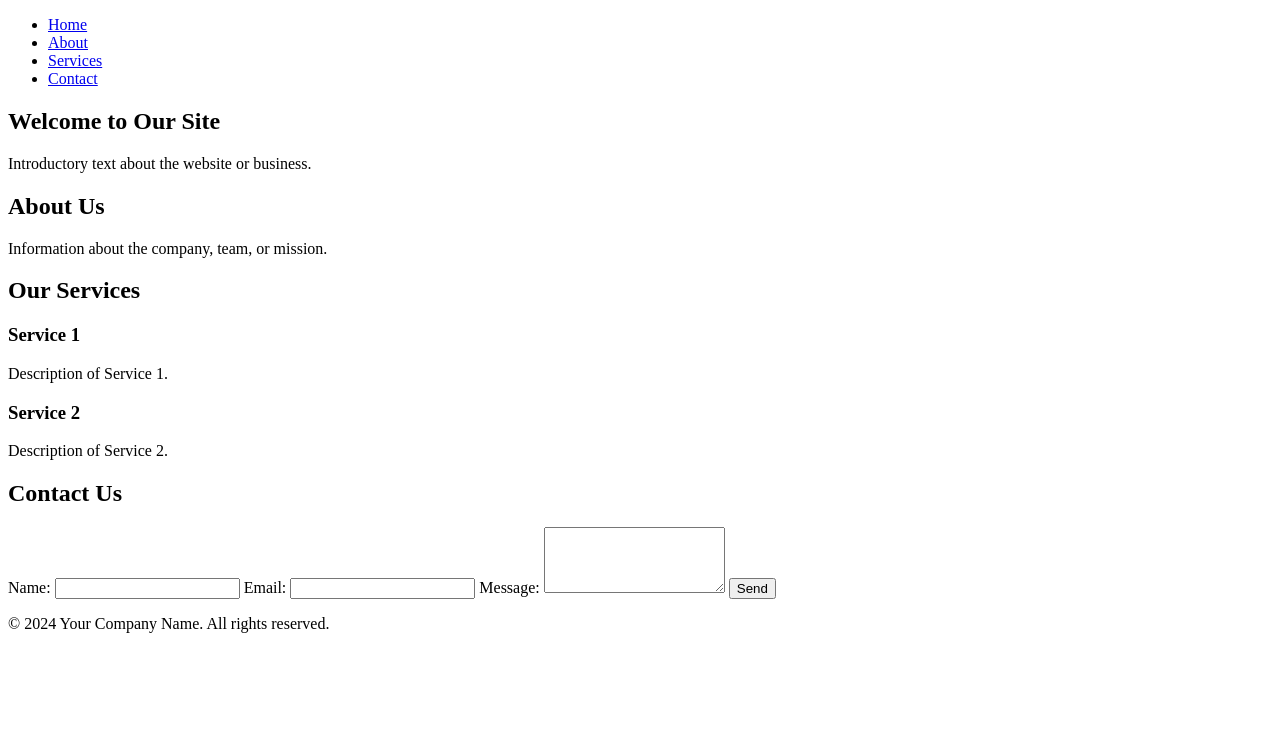
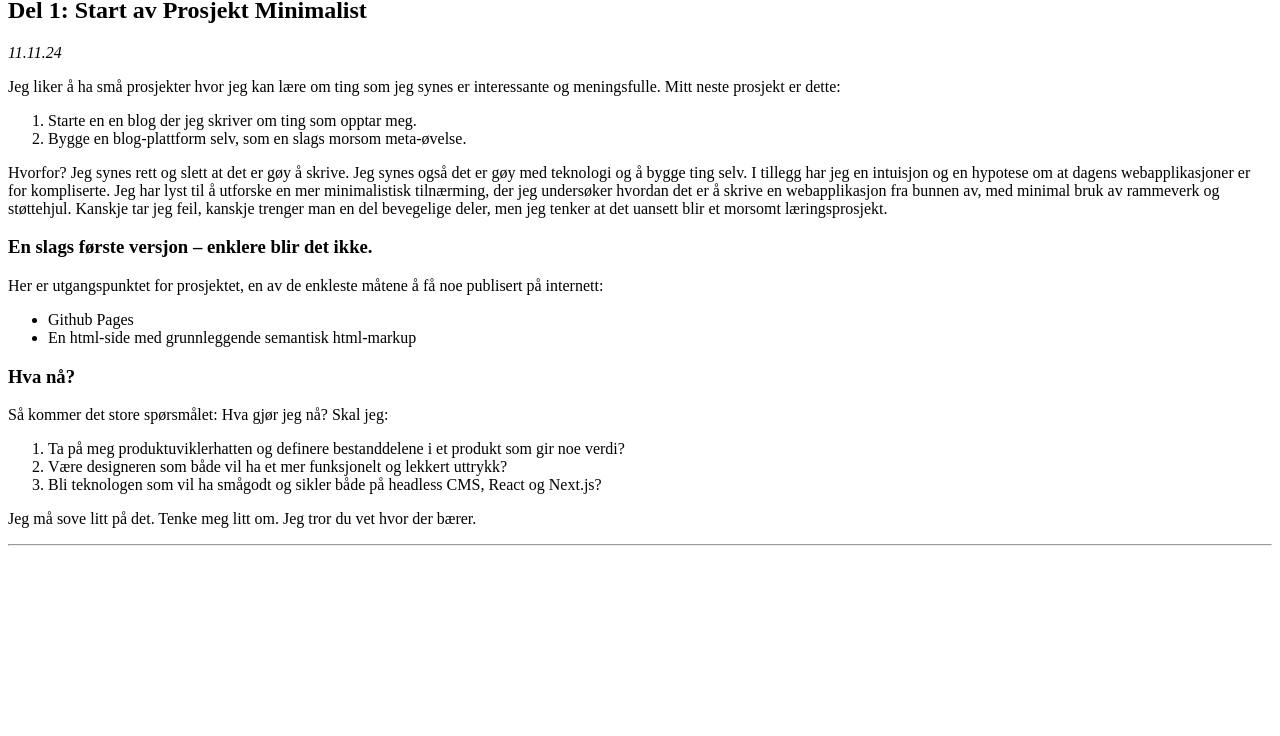
Before and after one commit to pixelbakker/labakker, a plain HTML site: page index.html in a window 1280 px wide. Shown: the part 64-800 px from the top of the page. Drawn offline with Linux system fonts and the light colour scheme.

Commit message:
First version

```diff
--- a/index.html
+++ b/index.html
@@ -3,69 +3,47 @@
 <head>
     <meta charset="UTF-8">
     <meta name="viewport" content="width=device-width, initial-scale=1.0">
-    <title>Your Page Title</title>
-    <link rel="stylesheet" href="styles.css">
+    <title>Labakker – en slags blog</title>
 </head>
 <body>
-
-    <!-- Header Section -->
     <header>
-        <h1>Your Website Name</h1>
         <nav>
-            <ul>
-                <li><a href="#home">Home</a></li>
-                <li><a href="#about">About</a></li>
-                <li><a href="#services">Services</a></li>
-                <li><a href="#contact">Contact</a></li>
-            </ul>
+            <h3>LA:BAKKER</h3>
         </nav>
     </header>
+    <main>
+        <article id="post">
+            <h2>Del 1: Start av Prosjekt Minimalist</h2>
+            <i>11.11.24</i>
+            <p>Jeg liker å ha små prosjekter hvor jeg kan lære om ting som jeg synes er interessante og meningsfulle. Mitt neste prosjekt er dette:
+                <ol>
+                    <li>Starte en en blog der jeg skriver om ting som opptar meg.</li>
+                    <li>Bygge en blog-plattform selv, som en slags morsom meta-øvelse.</li>
+                </ol>
+                Hvorfor? Jeg synes rett og slett at det er gøy å skrive. Jeg synes også det er gøy med teknologi og å bygge ting selv. I tillegg har jeg en intuisjon og en hypotese om at dagens webapplikasjoner er for kompliserte. Jeg har lyst til å utforske en mer minimalistisk tilnærming, der jeg undersøker hvordan det er å skrive en webapplikasjon fra bunnen av, med minimal bruk av rammeverk og støttehjul. Kanskje tar jeg feil, kanskje trenger man en del bevegelige deler, men jeg tenker at det uansett blir et morsomt læringsprosjekt.
+            </p>
 
-    <!-- Main Content Section -->
-    <main>
-        <section id="home">
-            <h2>Welcome to Our Site</h2>
-            <p>Introductory text about the website or business.</p>
-        </section>
+            <h3>En slags første versjon – enklere blir det ikke.</h3>
+            <p>
+                Her er utgangspunktet for prosjektet, en av de enkleste måtene å få noe publisert på internett:
+                <ul>
+                    <li>Github Pages</li>
+                    <li>En html-side med grunnleggende semantisk html-markup</li>
+                </ul>
+            </p>
 
-        <section id="about">
-            <h2>About Us</h2>
-            <p>Information about the company, team, or mission.</p>
-        </section>
-
-        <section id="services">
-            <h2>Our Services</h2>
-            <article>
-                <h3>Service 1</h3>
-                <p>Description of Service 1.</p>
-            </article>
-            <article>
-                <h3>Service 2</h3>
-                <p>Description of Service 2.</p>
-            </article>
-        </section>
-
-        <section id="contact">
-            <h2>Contact Us</h2>
-            <form action="/submit-form" method="post">
-                <label for="name">Name:</label>
-                <input type="text" id="name" name="name" required>
-
-                <label for="email">Email:</label>
-                <input type="email" id="email" name="email" required>
-
-                <label for="message">Message:</label>
-                <textarea id="message" name="message" rows="4" required></textarea>
-
-                <button type="submit">Send</button>
-            </form>
-        </section>
+            <h3>Hva nå?</h3>
+            <p>
+                Så kommer det store spørsmålet: Hva gjør jeg nå? Skal jeg:
+                <ol>
+                    <li>Ta på meg produktuviklerhatten og definere bestanddelene i et produkt som gir noe verdi? </li>
+                    <li>Være designeren som både vil ha et mer funksjonelt og lekkert uttrykk?</li>
+                    <li>Bli teknologen som vil ha smågodt og sikler både på headless CMS, React og Next.js? </li>
+                </ol>
+                <p>Jeg må sove litt på det. Tenke meg litt om. Jeg tror du vet hvor der bærer.</p>
+            </p>
+            <hr>
+        </article>
     </main>
-
-    <!-- Footer Section -->
-    <footer>
-        <p>&copy; 2024 Your Company Name. All rights reserved.</p>
-    </footer>
-
 </body>
 </html>
```
